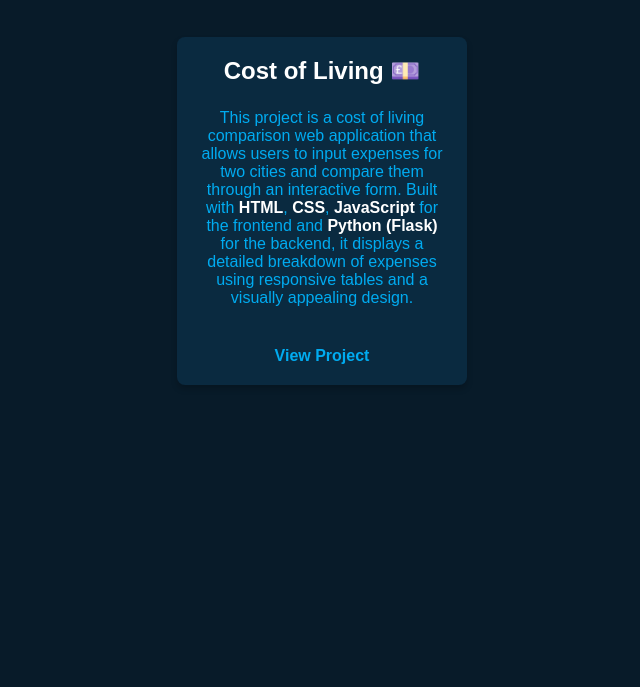
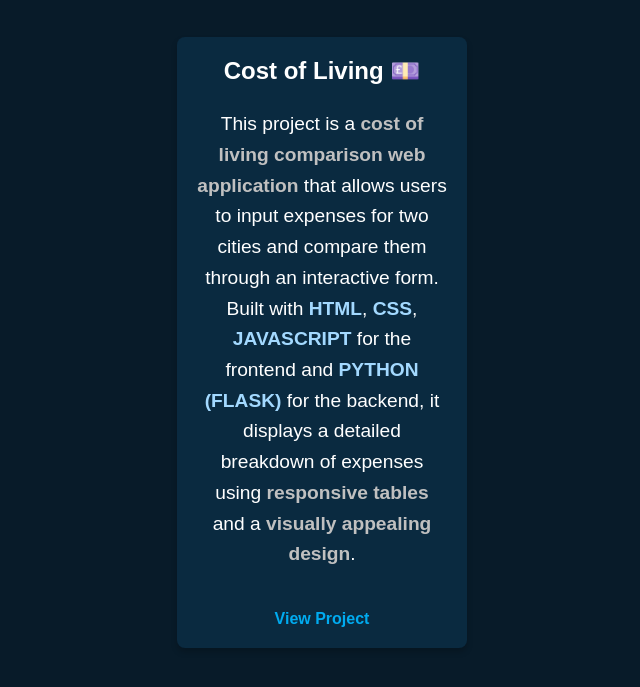
Before and after one commit to HakimM16/Portfolio-website, a plain HTML site: page templates/portfolio.html in a window 1280 px wide. Shown: the part 173-860 px from the top of the page, without its empty margins (318-958 px from the left). Before the commit the page ends 800 px from the top, so only its background shows below. Drawn offline with Linux system fonts and the light colour scheme.

Commit message:
chnaged the font-styles on portfolio.html

```diff
--- a/styles/style_for_portfolio.css
+++ b/styles/style_for_portfolio.css
@@ -7,10 +7,6 @@ body {
     overflow: hidden; /* Prevent scrolling during loading */
 }
 
-.highlighter {
-    color: #fff;
-    font-weight: 700;
-}
 
 /* Loader Styles */
 .loader-container {
@@ -88,10 +84,6 @@ body {
     color: #fff;
 }
 
-.portfolio-item p {
-    font-size: 1em;
-}
-
 .portfolio-item a {
     text-decoration: none;
     color: #00abf0;
@@ -100,7 +92,7 @@ body {
 
 .portfolio-item a:hover {
     text-decoration: underline;
-    color: #fff;
+    color: #a3d9ff;
     transition: text-decoration .2s ease-in, color .3s ease-in;
 }
 
@@ -108,6 +100,25 @@ body {
     transform: scale(1.05);
     box-shadow: 0 6px 12px rgba(0, 0, 0, 0.3);
 }
+
+.project-description {
+    font-size: 1.1em;
+    line-height: 1.6;
+    color: #fff;
+    margin-bottom: 1.5em;
+}
+
+.project-description strong {
+    color: #c0c0c0;
+    font-weight: bold;
+}
+
+.highlighter {
+    color: #a3d9ff; /* Use a vibrant color for emphasis */
+    font-weight: bold;
+    text-transform: uppercase;
+}
+
 
 /* Fade-in Animation */
 @keyframes fadeIn {
--- a/templates/portfolio.html
+++ b/templates/portfolio.html
@@ -17,24 +17,23 @@
         <div class="portfolio-items">
             <div class="portfolio-item fade-in">
                 <h3>Cost of Living 💷</h3>
-                <p>
-                    This project is a cost of living comparison web application that allows
-                    users to input expenses for two cities and compare them through an
-                    interactive form. Built with <span class="highlighter">HTML</span>, <span class="highlighter">CSS</span>, <span class="highlighter">JavaScript</span> for the frontend
-                    and <span class="highlighter">Python (Flask)</span> for the backend, it displays a detailed breakdown
-                    of expenses using responsive tables and a visually appealing design.
+                <p class="project-description">
+                    This project is a <strong>cost of living comparison web application</strong> that allows users to input expenses for two cities and compare them through an interactive form. Built with
+                    <span class="highlighter">HTML</span>, <span class="highlighter">CSS</span>, <span class="highlighter">JavaScript</span> for the frontend and
+                    <span class="highlighter">Python (Flask)</span> for the backend, it displays a detailed breakdown of expenses using
+                    <strong>responsive tables</strong> and a <strong>visually appealing design</strong>.
                 </p>
                 <a href="#">View Project</a>
             </div>
             <!--
             <div class="portfolio-item fade-in">
                 <h3>Project 2</h3>
-                <p>A brief description of the project.</p>
+                <p class="project-description">A brief description of the project.</p>
                 <a href="#">View Project</a>
             </div>
             <div class="portfolio-item fade-in">
                 <h3>Project 3</h3>
-                <p>A brief description of the project.</p>
+                <p class="project-description">A brief description of the project.</p>
                 <a href="#">View Project</a>
             </div>
             -->
```
